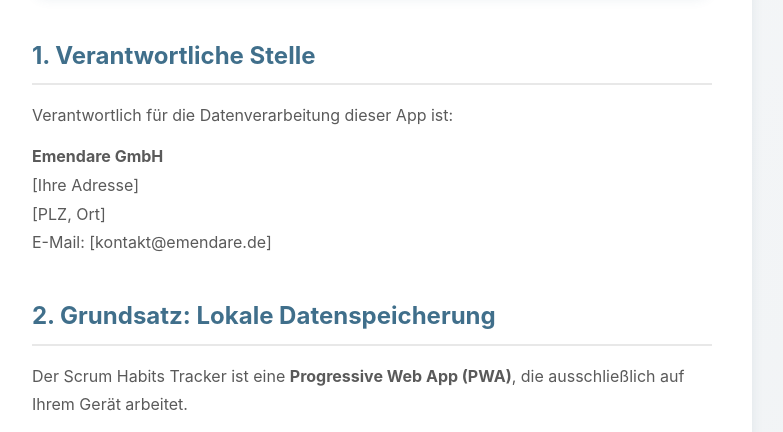
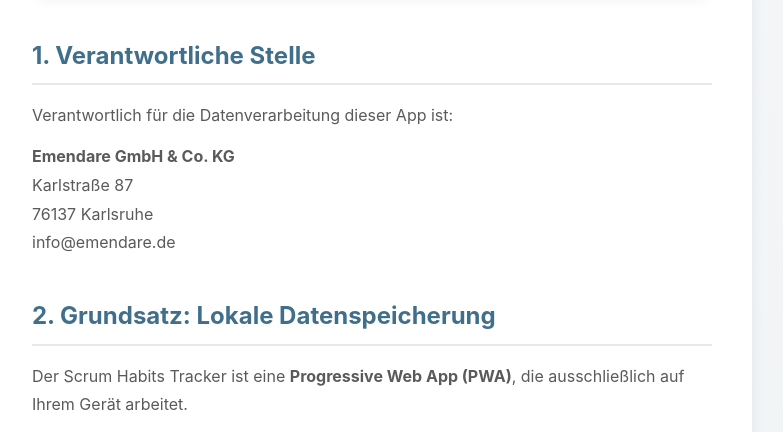
Before and after one commit to KarstenRoeth/scrum-habits-tracker, a plain HTML site: page datenschutz.html in a window 1280 px wide. Shown: the part 358-790 px from the top of the page, without its empty margins (268-1051 px from the left). Drawn offline with Linux system fonts and the light colour scheme.

Commit message:
Datenschutz v2

```diff
--- a/datenschutz.html
+++ b/datenschutz.html
@@ -22,10 +22,10 @@
                     <h2>1. Verantwortliche Stelle</h2>
                     <p>Verantwortlich für die Datenverarbeitung dieser App ist:</p>
                     <p>
-                        <strong>Emendare GmbH</strong><br>
-                        [Ihre Adresse]<br>
-                        [PLZ, Ort]<br>
-                        E-Mail: [kontakt@emendare.de]
+                        <strong>Emendare GmbH & Co. KG</strong><br>
+                        Karlstraße 87<br>
+                        76137 Karlsruhe<br>
+                        info@emendare.de
                     </p>
                 </section>
 
```
